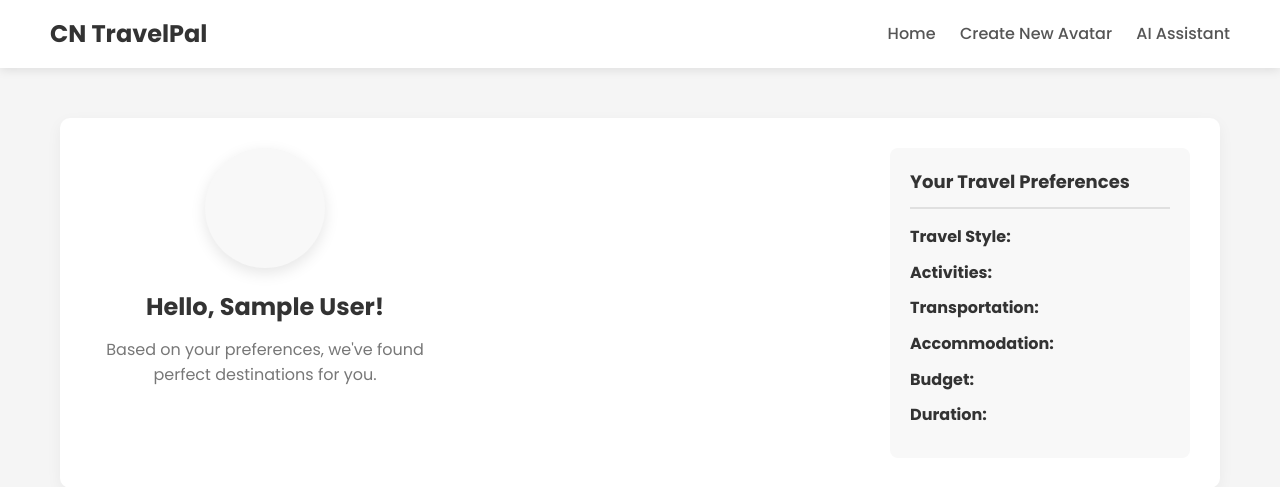
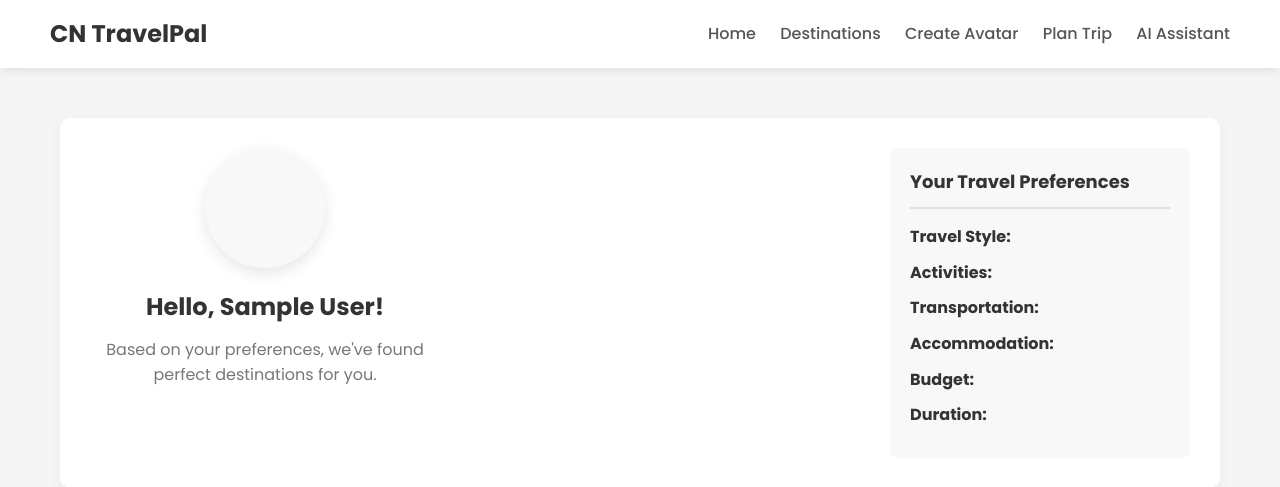
Before and after one commit to TingTing666666/travelgame, a Flask app: page /results in a window 1280 px wide. Shown: the top 487 px of the page. Run offline with Flask 3, Linux system fonts and the light colour scheme; the visitor is signed in with stand-in values (Sample User, id 1).

Commit message:
优化（导航栏）01

```diff
--- a/templates/ai_chat.html
+++ b/templates/ai_chat.html
@@ -15,7 +15,8 @@
                 <li><a href="{{ url_for('home') }}">Home</a></li>
                 <li><a href="{{ url_for('destinations') }}">Destinations</a></li>
                 <li><a href="{{ url_for('create_avatar') }}">Create Avatar</a></li>
-                <li><a href="{{ url_for('ai_chat') }}" class="active">AI Assistant</a></li>
+                <li><a href="{{ url_for('plan') }}">Plan Trip</a></li>
+                <li><a href="{{ url_for('ai_chat') }}">AI Assistant</a></li>
             </ul>
         </nav>
     </header>
--- a/templates/result.html
+++ b/templates/result.html
@@ -13,7 +13,9 @@
     <div class="logo">CN TravelPal</div>
     <nav>
         <a href="{{ url_for('home') }}">Home</a>
-        <a href="{{ url_for('create_avatar') }}">Create New Avatar</a>
+        <a href="{{ url_for('destinations') }}">Destinations</a>
+        <a href="{{ url_for('create_avatar') }}">Create Avatar</a>
+        <a href="{{ url_for('plan') }}">Plan Trip</a>
         <a href="{{ url_for('ai_chat') }}">AI Assistant</a>
     </nav>
 </header>
```
